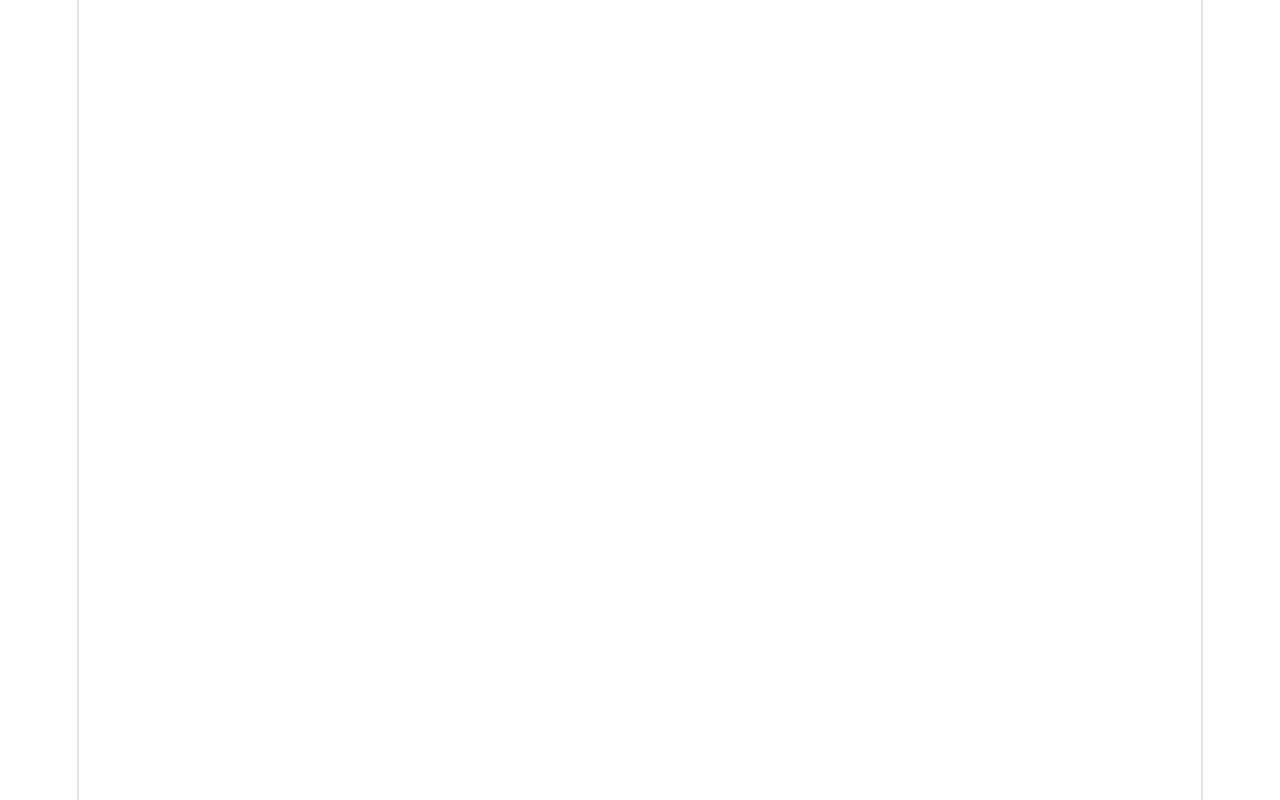
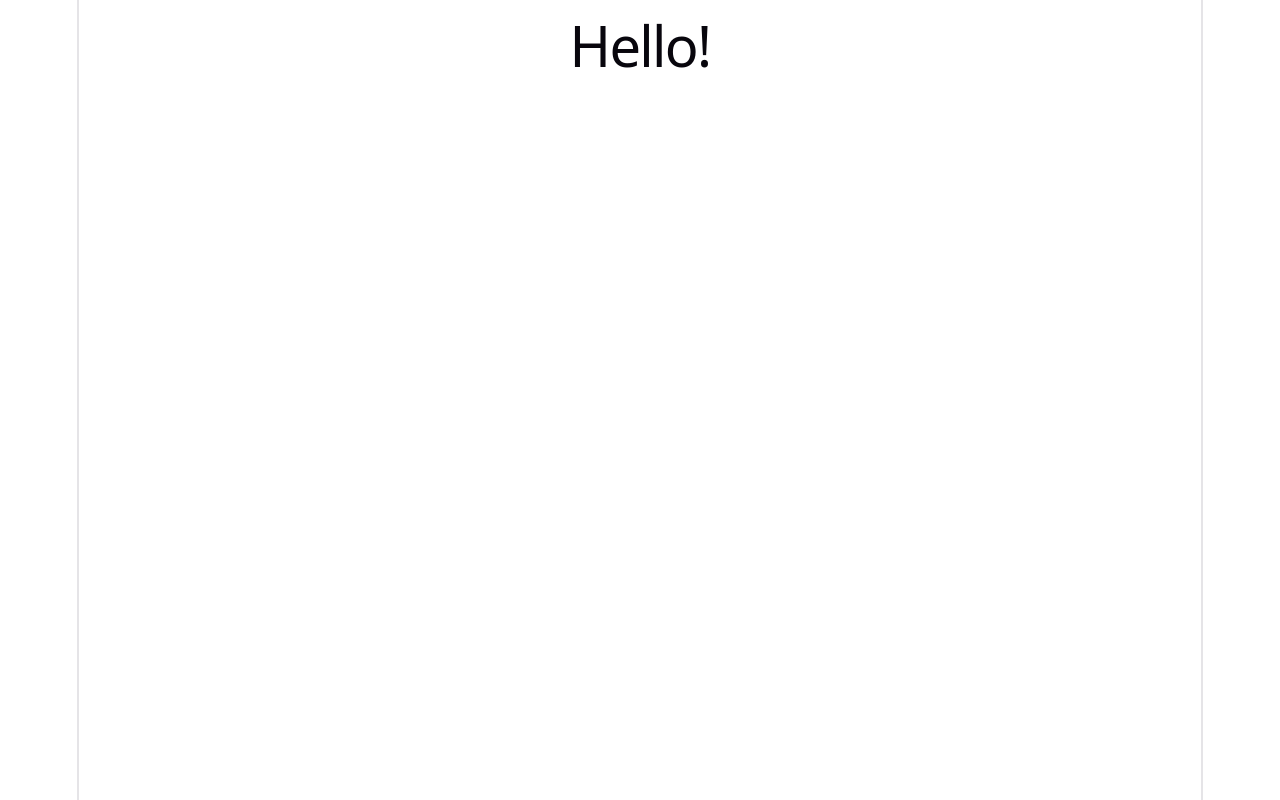
Before and after one commit to tompugh/eleonoraseducetattoo, a React (Vite) app in the folder estattoo/: page / in a window 1280 px wide. Built offline with nearby package versions, Linux system fonts and the light colour scheme.

Commit message:
third commit

```diff
--- a/estattoo/package.json
+++ b/estattoo/package.json
@@ -22,6 +22,7 @@
     "eslint-plugin-react-hooks": "^7.1.1",
     "eslint-plugin-react-refresh": "^0.5.6",
     "globals": "^17.12.0",
+    "sass-embedded": "^1.105.2",
     "vite": "^8.3.0"
   }
 }
--- a/estattoo/src/App.jsx
+++ b/estattoo/src/App.jsx
@@ -11,7 +11,7 @@ function App() {
     <>
       <div id='root'>
 
-
+        <h1>Hello!</h1>
 
 
       </div>
```
Also changed, not shown: 1 other file (tests, documents, lock files or other folders).
